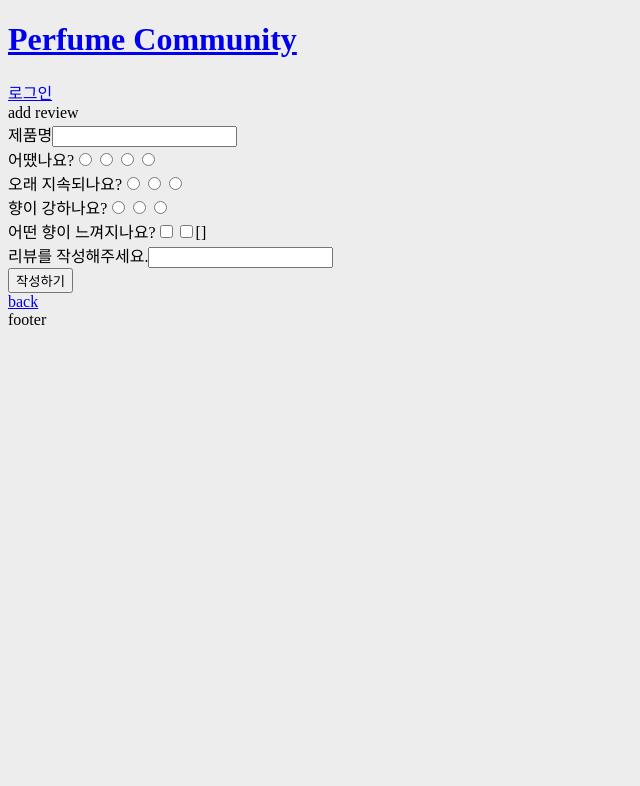
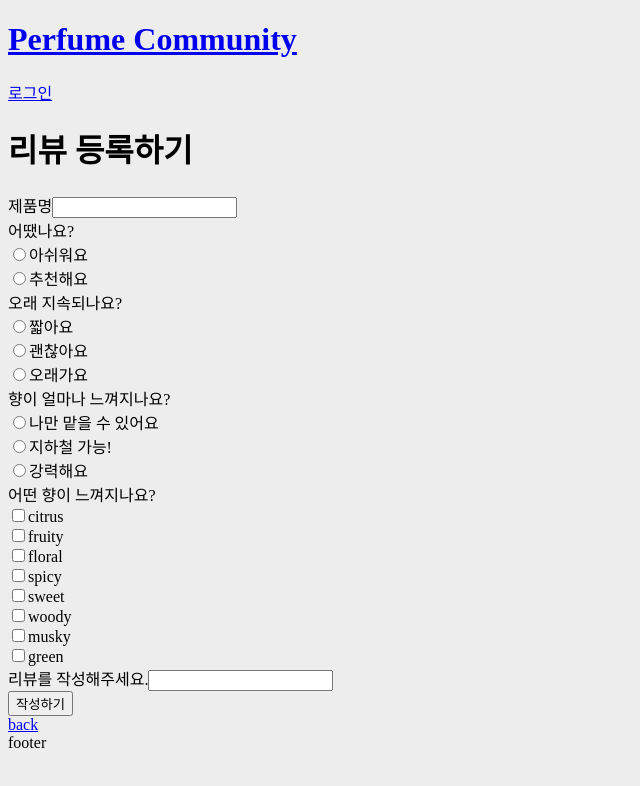
Before and after one commit to summerydev/perfume-community, a Vue app in the folder ui/: page /addreview in a window 1280 px wide. Shown: the top 786 px of the page, without its empty margins (0-640 px from the left). Built offline with nearby package versions, Linux system fonts and the light colour scheme.

Commit message:
[ui] input태그 v-for로 처리

```diff
--- a/ui/src/views/AddReview.vue
+++ b/ui/src/views/AddReview.vue
@@ -1,6 +1,6 @@
 <template>
   <div>
-    <div>add review</div>
+    <h1>리뷰 등록하기</h1>
     <form @submit.prevent="handleSubmit">
       <div>
         <label for="perfumeName">제품명</label>
@@ -23,92 +23,62 @@
         </div>
       </div>
       <div>
-        <label for="recommendation">어땠나요?</label>
+        어땠나요?
+        <div v-for="(item, index) in recommendationMessage" :key="index">
+          <label for="recommendation">
             <input
               type="radio"
               name="recommendation"
-          v-model="recommendationValues"
-          value="별로에요"
-        />
-        <input
-          type="radio"
-          name="recommendation"
-          v-model="recommendationValues"
-          value="괜찮아요"
-        />
-        <input
-          type="radio"
-          name="recommendation"
-          v-model="recommendationValues"
-          value="좋아요"
-        />
-        <input
-          type="radio"
-          name="recommendation"
-          v-model="recommendationValues"
-          value="최고에요"
-        />
-        {{ recommendationValues }}
+              v-model="recommendationValue"
+              :value="item"
+              required
+            />{{ item }}
+          </label>
+        </div>
       </div>
       <div>
-        <label for="longevity" required>오래 지속되나요?</label>
+        오래 지속되나요?
+        <div v-for="(item, index) in longevityMessage" :key="index">
+          <label for="longevity">
             <input
               type="radio"
               name="longevity"
               v-model="longevityValue"
-          value="짧아요"
-        />
-        <input
-          type="radio"
-          name="longevity"
-          v-model="longevityValue"
-          value="괜찮아요"
-        />
-        <input
-          type="radio"
-          name="longevity"
-          v-model="longevityValue"
-          value="오래가요"
-        />
-        {{ longevityValue }}
+              :value="item"
+              required
+            />{{ item }}
+          </label>
+        </div>
       </div>
       <div>
-        <label for="strength">향이 강하나요?</label>
+        향이 얼마나 느껴지나요?
+        <div v-for="(item, index) in strengthMessage" :key="index">
+          <label for="strength">
             <input
               type="radio"
               name="strength"
               v-model="strengthValue"
-          value="나만 맡을 수 있어요"
-        />
-        <input
-          type="radio"
-          name="strength"
-          v-model="strengthValue"
-          value="버스, 지하철 탈 수 있어요"
-        />
-        <input
-          type="radio"
-          name="strength"
-          v-model="strengthValue"
-          value="강력해요"
-        />
-        {{ strengthValue }}
+              :value="item"
+              required
+            />{{ item }}
+          </label>
+        </div>
       </div>
       <div>
-        <label for="fragrance">어떤 향이 느껴지나요?</label>
+        어떤 향이 느껴지나요?
+        <div v-for="(item, index) in frangranceMessage" :key="index">
+          <label for="fragrance">
             <input
               type="checkbox"
               name="fragrance"
               v-model="fragranceValue"
-          value="green"
-        />
-        <input
-          type="checkbox"
-          name="fragrance"
-          v-model="fragranceValue"
-          value="b"
-        />{{ fragranceValue }}
+              :value="item"
+              required
+            />{{ item }}
+          </label>
         </div>
+      </div>
+
       <div>
         <label for="content">리뷰를 작성해주세요.</label>
         <input type="text" v-model="content" />
@@ -121,12 +91,19 @@
 
 <script>
 import { mapGetters } from "vuex";
+import {
+  recommendationMessage,
+  longevityMessage,
+  strengthMessage,
+  genderMessage,
+  frangranceMessage,
+} from "../config/config.js";
 export default {
   data() {
     return {
       searchPerfumeName: null,
       perfumeName: null,
-      recommendationValues: null,
+      recommendationValue: null,
       longevityValue: null,
       strengthValue: null,
       fragranceValue: [],
@@ -135,7 +112,15 @@ export default {
       perfumeId: null,
       perfumeList: [],
       clickedPerfumeName: null,
+      recommendationMessage,
+      longevityMessage,
+      strengthMessage,
+      genderMessage,
+      frangranceMessage,
     };
+  },
+  created() {
+    console.log(recommendationMessage[0]);
   },
   computed: {
     ...mapGetters({ isLogin: "getIsLogin", userInfo: "getUserInfo" }),
```
Lines whose indentation alone changed are shown as unchanged.
